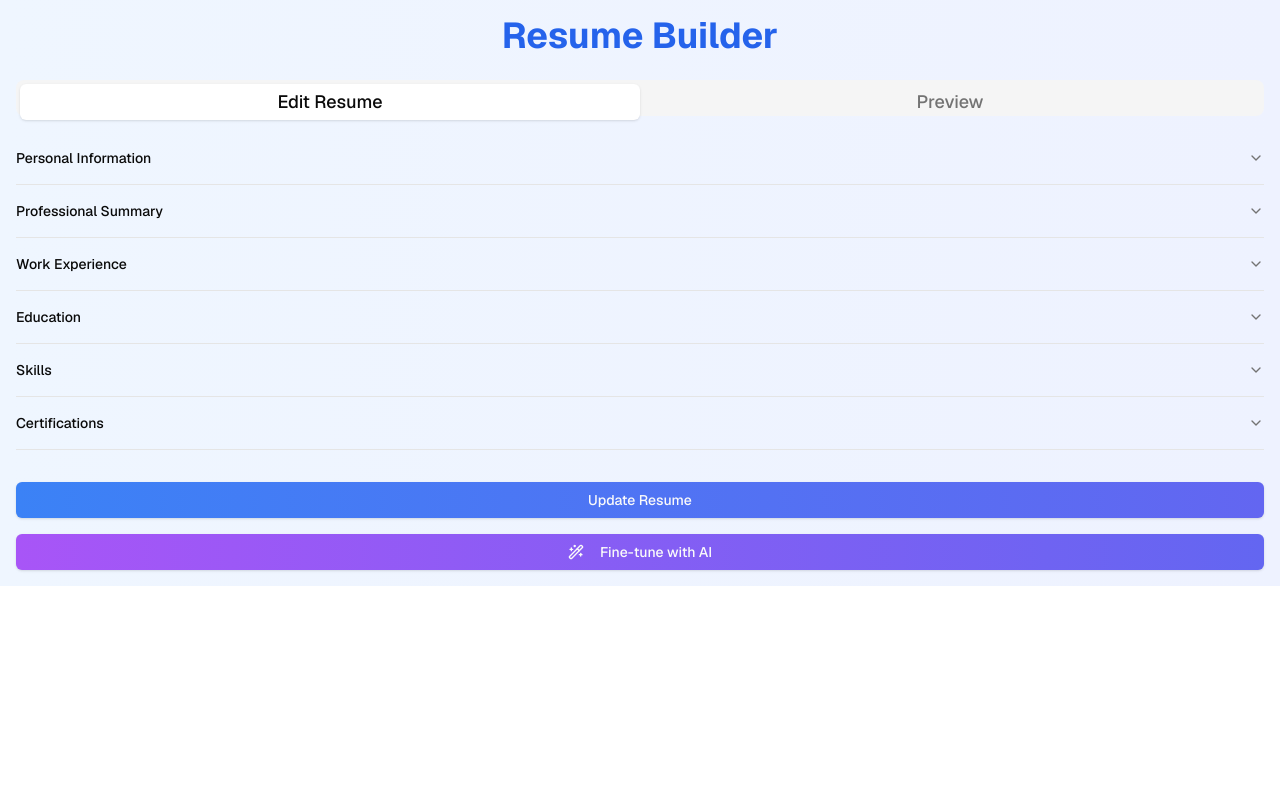
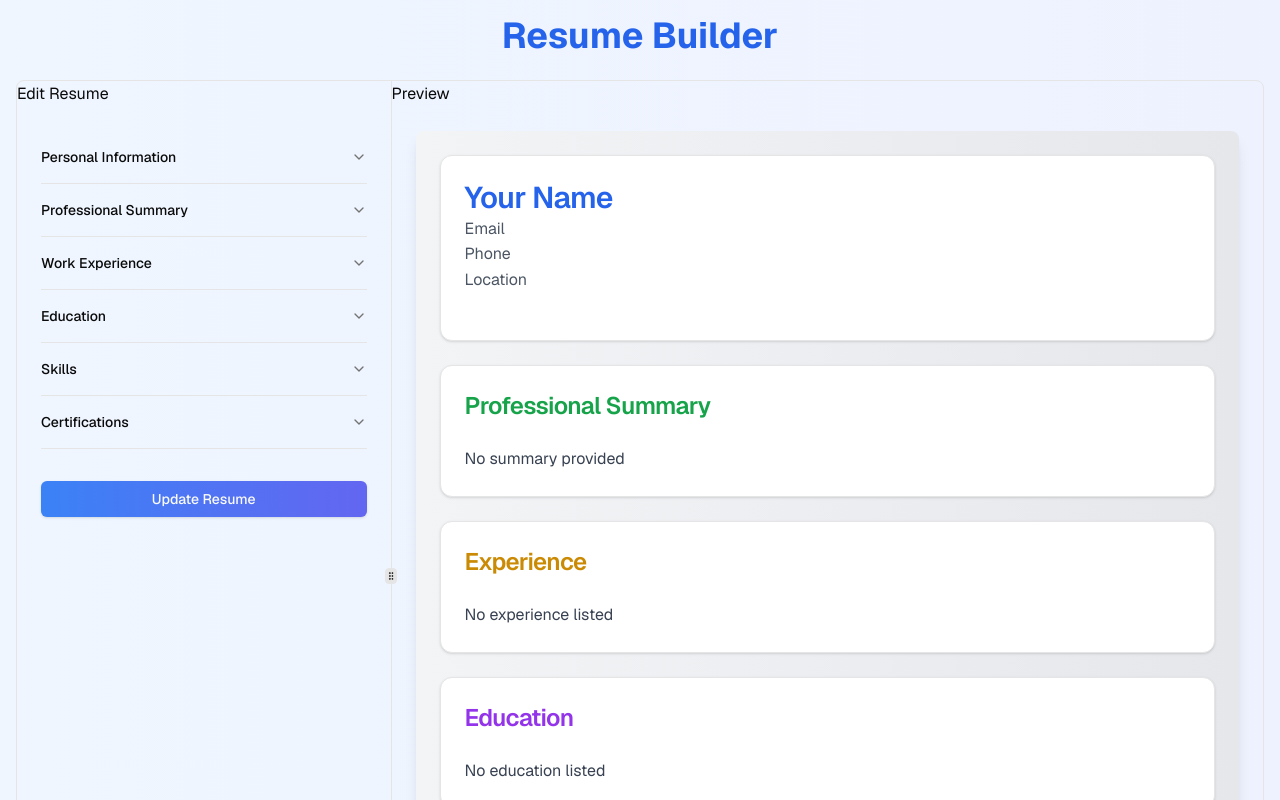
Before and after one commit to AustinKingOry/resume-builder, a Next.js app: page / in a window 1280 px wide. Shown: the top 800 px of the page. Built offline with nearby package versions, Linux system fonts and the light colour scheme.

Commit message:
Replace tabs with resizable

```diff
--- a/src/app/page.tsx
+++ b/src/app/page.tsx
@@ -1,12 +1,12 @@
 "use client"
 
-import { useState } from "react"
-import ResumeForm from "./components/ResumeForm"
-import ResumePreview from "./components/ResumePreview"
-import type { ResumeData } from "./types"
-import { Tabs, TabsContent, TabsList, TabsTrigger } from "@/components/ui/tabs"
-import { Button } from "@/components/ui/button"
-import { Wand2 } from "lucide-react"
+import { useState } from "react";
+import ResumeForm from "./components/ResumeForm";
+import ResumePreview from "./components/ResumePreview";
+import type { ResumeData } from "./types";
+import { Button } from "@/components/ui/button";
+import { Wand2 } from "lucide-react";
+import { ResizableHandle, ResizablePanel, ResizablePanelGroup } from "@/components/ui/resizable";
 
 export default function Home() {
   const [resumeData, setResumeData] = useState<ResumeData>({
@@ -41,26 +41,22 @@ export default function Home() {
   return (
     <main className="container mx-auto p-4 bg-gradient-to-r from-blue-50 to-indigo-50">
       <h1 className="text-4xl font-bold mb-6 text-center text-blue-600">Resume Builder</h1>
-      <Tabs defaultValue="form" className="w-full">
-        <TabsList className="grid w-full grid-cols-2 mb-4">
-          <TabsTrigger value="form" className="text-lg">
-            Edit Resume
-          </TabsTrigger>
-          <TabsTrigger value="preview" className="text-lg">
-            Preview
-          </TabsTrigger>
-        </TabsList>
-        <TabsContent value="form">
-          <ResumeForm onUpdate={handleUpdate} initialData={resumeData} />
-        </TabsContent>
-        <TabsContent value="preview">
-          <ResumePreview data={resumeData} />
-        </TabsContent>
-      </Tabs>
-      <Button
-        onClick={handleAIFineTune}
-        className="mt-4 w-full bg-gradient-to-r from-purple-500 to-indigo-500 hover:from-purple-600 hover:to-indigo-600"
-      >
+      <ResizablePanelGroup direction="horizontal" className="min-h-[200px] w-full rounded-lg border md:min-w-[450px]">
+            <ResizablePanel defaultSize={30}>
+                <h2>Edit Resume</h2>
+                <div className="h-full w-full p-6">
+                    <ResumeForm onUpdate={handleUpdate} initialData={resumeData} />
+                </div>
+            </ResizablePanel>
+            <ResizableHandle withHandle />
+            <ResizablePanel defaultSize={70}>
+                <h2>Preview</h2>
+                <div className="h-full w-full p-6">
+                    <ResumePreview data={resumeData} />
+                </div>
+            </ResizablePanel>
+        </ResizablePanelGroup>
+      <Button onClick={handleAIFineTune} className="mt-4 w-full bg-gradient-to-r from-purple-500 to-indigo-500 hover:from-purple-600 hover:to-indigo-600">
         <Wand2 className="mr-2 h-5 w-5" />
         Fine-tune with AI
       </Button>
```
